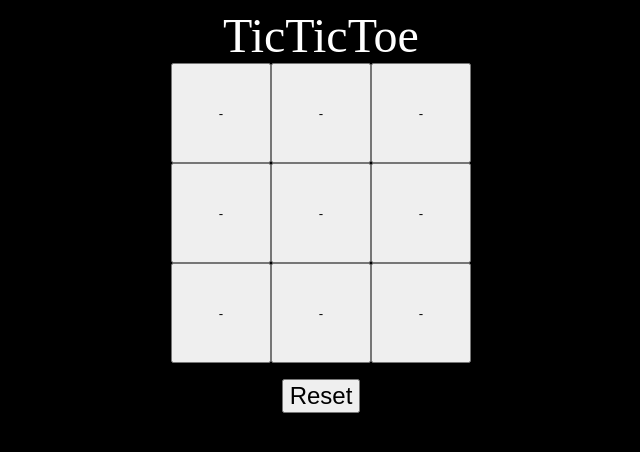
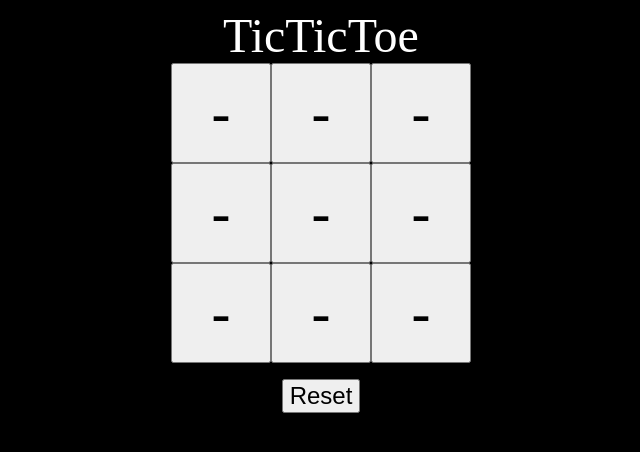
Before and after one commit to yogeshwar-b/TicTicToe, a React (Vite) app: page / in a window 1280 px wide. Shown: the top 452 px of the page, without its empty margins (319-959 px from the left). Built offline with nearby package versions, Linux system fonts and the light colour scheme; the HTML template or start-up script is replaced by a standard one.

Commit message:
Button disable added.

```diff
--- a/src/components/GameBoard.tsx
+++ b/src/components/GameBoard.tsx
@@ -1,4 +1,4 @@
-import { useEffect, useReducer } from 'react'
+import { useReducer } from 'react'
 import { EvaluateGame } from '../utils/EvaluateGame'
 import { BoxMove } from '../../models/boardenums'
 
@@ -87,6 +87,7 @@ const NxNBoard = (props: boardprops) => {
             boxChanged={props.handleBoxChange}
             boxstate={st}
             key={String(idx2)}
+            winner={props.boxesState.winner}
           ></PieceButton>
         )
       })}
@@ -98,6 +99,7 @@ interface piecebuttonprops {
   boxnumber: string
   boxChanged: (boxnumber: string) => void
   boxstate: BoxMove
+  winner: string
 }
 const PieceButton = (props: piecebuttonprops) => {
   return (
@@ -106,7 +108,15 @@ const PieceButton = (props: piecebuttonprops) => {
       /**
        * @todo - Change to css file
        */
-      style={{ display: 'inline', height: boxsize, width: boxsize }}
+      disabled={
+        props.boxstate != BoxMove.None || props.winner != '' ? true : false
+      }
+      style={{
+        display: 'inline',
+        height: boxsize,
+        width: boxsize,
+        fontSize: '60px'
+      }}
       name={String(props.boxnumber)}
       onClick={() => {
         props.boxChanged(String(props.boxnumber))
```
